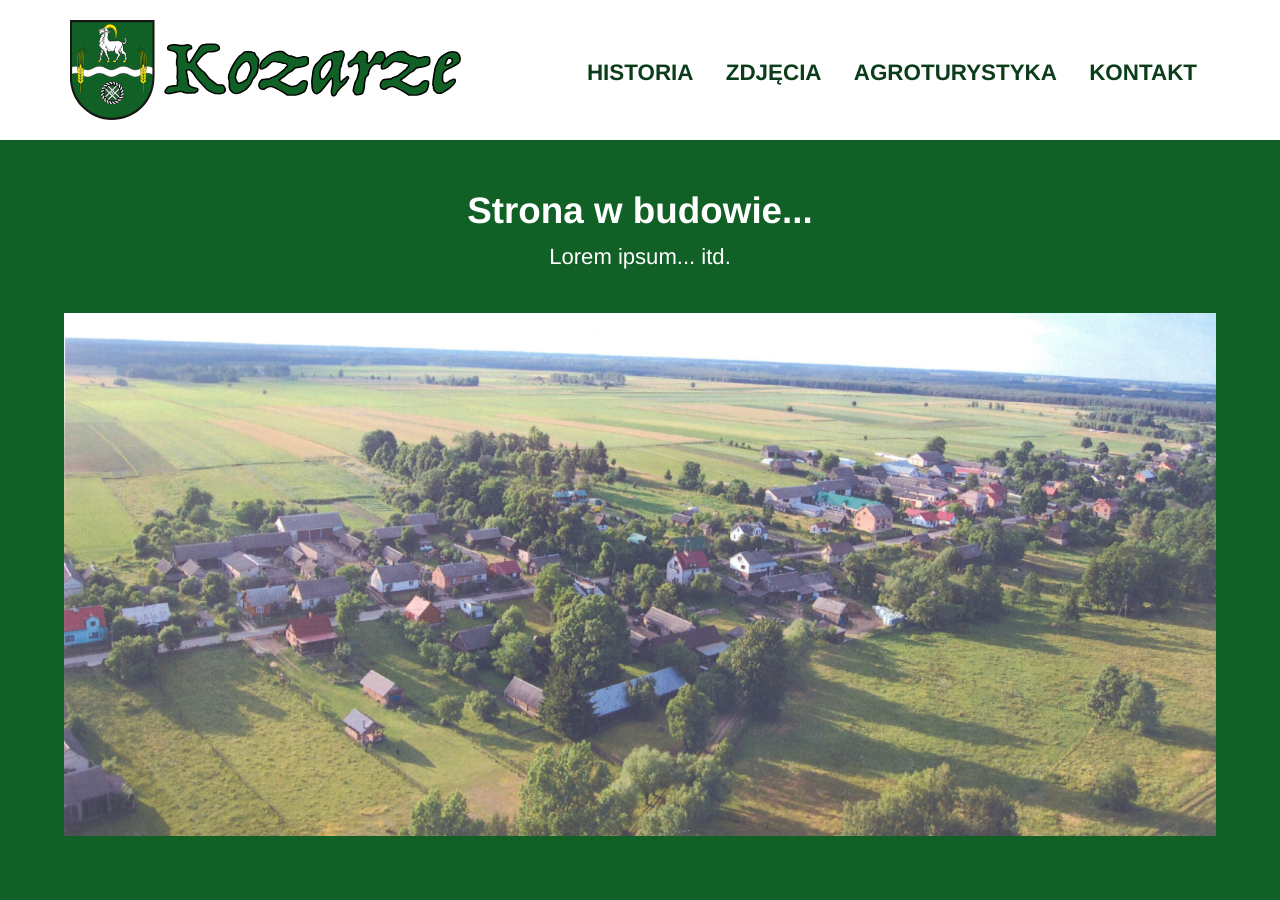
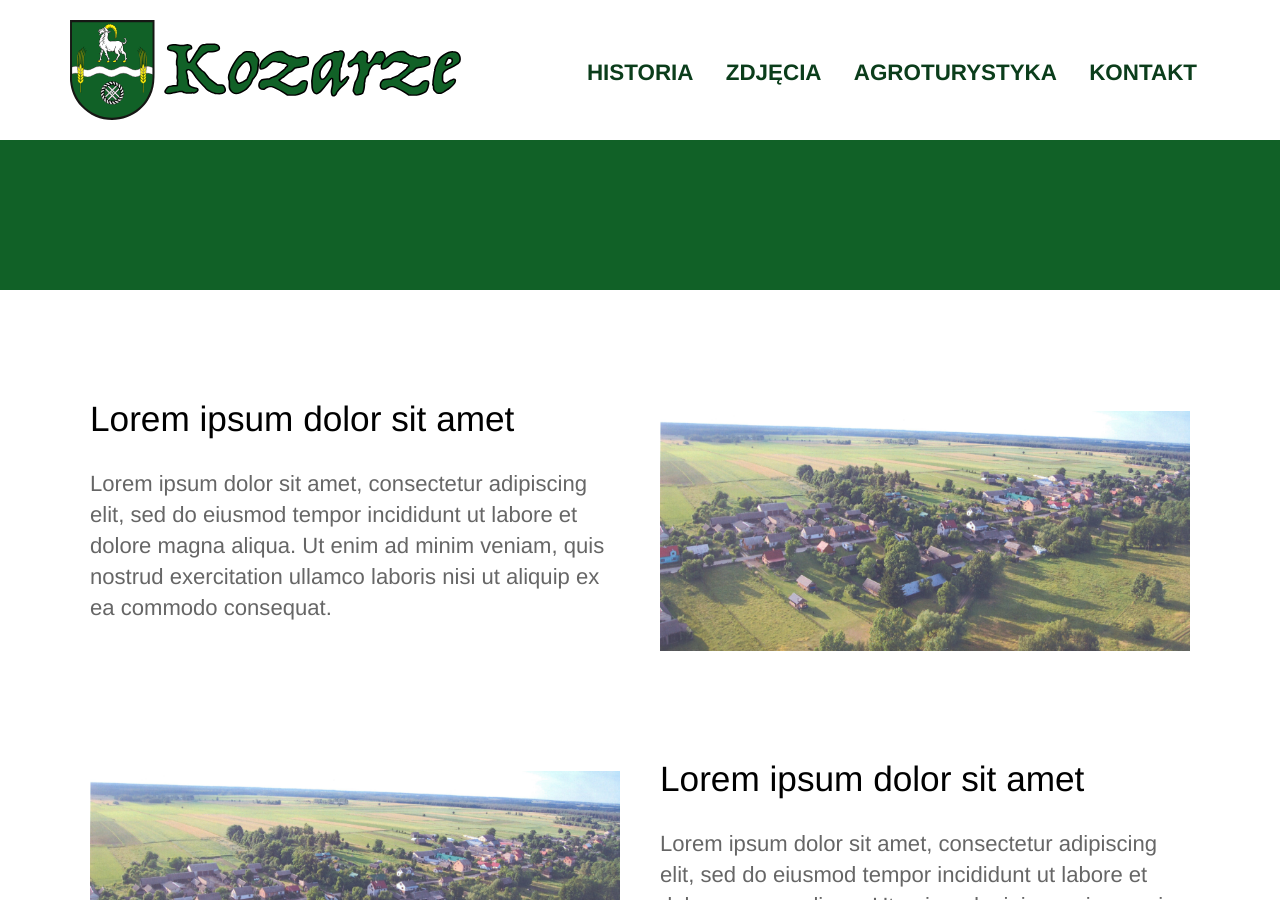
Before and after one commit to maxiemoose/kozarze, a Jekyll site: the page built from index.html, in a window 1280 px wide and 900 px high. Built offline with Jekyll 4.4.1, drawn with Linux system fonts in a browser that asks for light colours.

Commit message:
Update index.html

```diff
--- a/index.html
+++ b/index.html
@@ -3,13 +3,13 @@
 description:
 ---
 <section class="hero">
-	<div class="text-container">
+<!--	<div class="text-container">
 		<h1 class="editable"><strong>Strona w budowie...</strong></h1>
 		<p class="subtext editable">Lorem ipsum... itd.</p>
 		<div>
 			<img src="{{ site.baseurl }}/images/KozarzeLP1.jpg" alt="Screenshot" class="screenshot editable" />
 		</div>
-	</div>
+	</div> -->
 </section>
 
 <div class="content">
```
